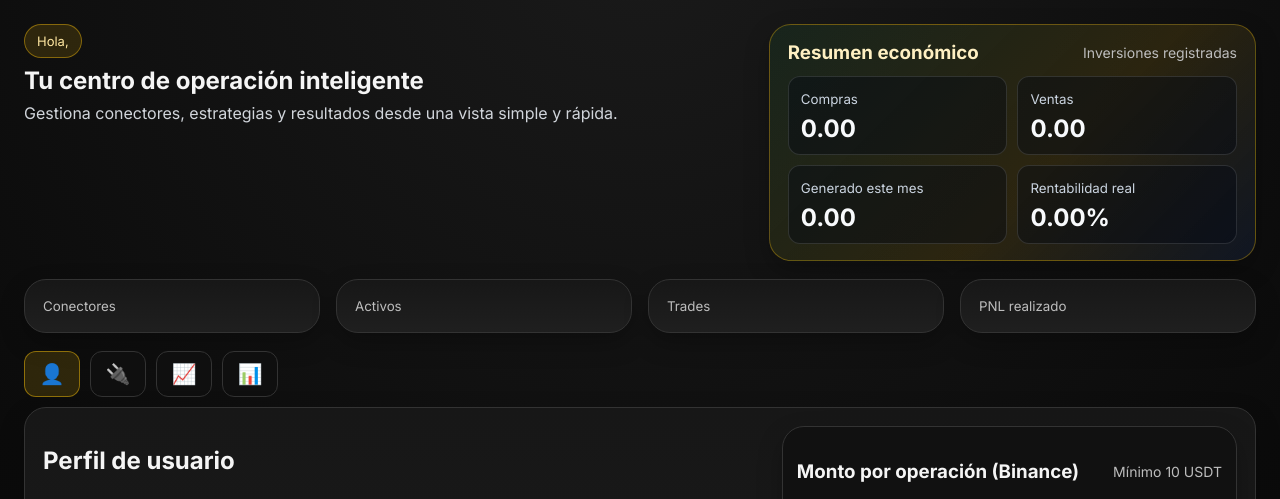
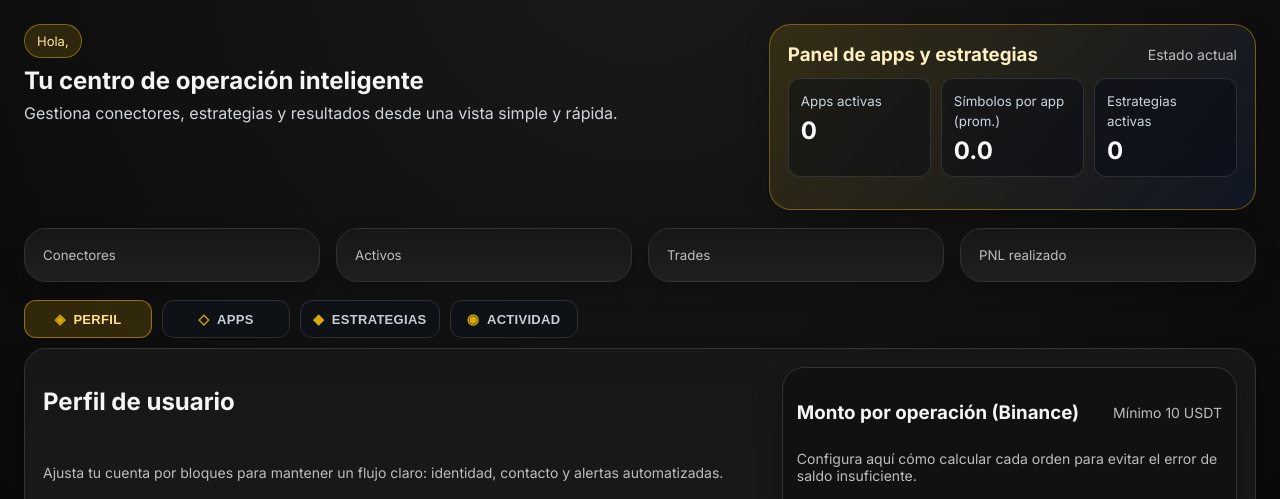
Before and after one commit to davidksinc1986/TradingSaas, a FastAPI app: template app/templates/dashboard.html in a window 1280 px wide. Shown: the part 77-576 px from the top of the page. Run offline with FastAPI, Linux system fonts and the light colour scheme; the template is opened without the code that fills it, so the values that code supplies are empty.

Commit message:
Improve dashboard UX layout and simplify strategy flow

```diff
--- a/app/static/styles.css
+++ b/app/static/styles.css
@@ -101,20 +101,29 @@ select[multiple]{min-height:120px}
 .dashboard-header-grid{display:grid;grid-template-columns:1.2fr .8fr;gap:14px;align-items:stretch;margin-bottom:10px}
 .dashboard-header-grid h1{margin:8px 0 8px}
 .dashboard-header-grid p{margin:0;color:#d1d5db}
-.economic-summary{padding:16px 18px;display:grid;gap:12px;background:linear-gradient(135deg,rgba(34,197,94,.08),rgba(240,185,11,.12) 58%,rgba(17,24,39,.85));border-color:rgba(240,185,11,.35)}
+.economic-summary{padding:18px;display:grid;gap:12px;background:linear-gradient(130deg,rgba(240,185,11,.14),rgba(17,24,39,.9));border-color:rgba(240,185,11,.4)}
 .economic-summary h3{margin:0;color:#fff0c2}
 .economic-grid{display:grid;grid-template-columns:1fr 1fr;gap:10px}
+.economic-grid-compact{grid-template-columns:repeat(3,1fr)}
 .economic-item{padding:11px 12px;border:1px solid rgba(255,255,255,.12);border-radius:12px;background:rgba(5,10,20,.45)}
 .economic-item small{color:#cbd5e1}
 .economic-item strong{display:block;margin-top:6px;font-size:24px;color:#f8fafc}
-.economic-item-wide{grid-column:1/-1}
-.economic-item-wide strong{color:#86efac}
+.strategy-performance-list{display:grid;gap:8px;margin-top:2px}
+.strategy-performance-item{display:flex;justify-content:space-between;align-items:center;gap:10px;padding:10px;border:1px solid rgba(255,255,255,.1);border-radius:12px;background:#0f1319}
+.strategy-performance-metric{display:grid;justify-items:end;gap:5px;min-width:120px}
+.strategy-performance-bar{width:120px;height:6px;border-radius:999px;background:rgba(255,255,255,.08);overflow:hidden}
+.strategy-performance-bar span{display:block;height:100%}
+.strategy-performance-bar .is-up{background:linear-gradient(90deg,#16a34a,#86efac)}
+.strategy-performance-bar .is-down{background:linear-gradient(90deg,#f87171,#ef4444)}
 
 .tabs{display:flex;gap:10px;margin:16px 0 10px;flex-wrap:wrap}
-.tab-btn{border:1px solid var(--line);background:#0f0f0f;color:var(--muted);padding:10px 14px;border-radius:12px;cursor:pointer;font-weight:700}
-.tab-btn.active{background:rgba(240,185,11,.15);border-color:rgba(240,185,11,.5);color:#ffe08a}
+.tab-btn{border:1px solid #2f2f2f;background:#0e1116;color:#c8ced8;padding:10px 14px;border-radius:12px;cursor:pointer;font-weight:700;display:inline-flex;align-items:center;gap:8px}
+.tab-btn.active{background:rgba(240,185,11,.16);border-color:rgba(240,185,11,.52);color:#ffe08a}
+.tab-glyph{font-size:14px;opacity:.9;color:#f0b90b}
+.tab-label{font-size:13px;letter-spacing:.3px;text-transform:uppercase}
 .tab-panel{display:none}
 .tab-panel.active{display:block}
+#run-feedback{margin-top:4px}
 .strategy-card{cursor:pointer;text-align:left;transition:all .2s ease;color:#f8fafc;background:linear-gradient(135deg,rgba(240,185,11,.16),rgba(17,24,39,.9));border:1px solid rgba(240,185,11,.35);display:grid;gap:8px}
 .strategy-card strong{font-size:28px;line-height:1.25;color:#fff0c2;font-weight:800;display:block}
 .strategy-card .hint{font-size:22px;line-height:1.45;color:#d1d5db}
@@ -172,6 +181,7 @@ select[multiple]{min-height:120px}
   .term-box{position:static}
   .plan-grid{grid-template-columns:1fr}
   .dashboard-header-grid{grid-template-columns:1fr}
+  .economic-grid-compact{grid-template-columns:1fr}
 }
 
 
@@ -229,13 +239,13 @@ select[multiple]{min-height:120px}
 }
 
 
-.tab-icon-btn{font-size:20px;min-width:56px;text-align:center;padding:10px 12px}
+.tab-icon-btn{font-size:15px;min-width:128px;justify-content:center;padding:10px 12px}
 
 @media (max-width:680px){
   .page{padding:14px}
   .card{padding:14px;border-radius:16px}
   .tabs{gap:8px;overflow:auto;padding-bottom:4px}
-  .tab-icon-btn{font-size:18px;min-width:48px;padding:8px 10px}
+  .tab-icon-btn{font-size:14px;min-width:110px;padding:8px 10px}
   .row-between{align-items:flex-start}
   .strategy-card strong{font-size:19px}
   .strategy-card .hint{font-size:14px}
--- a/app/templates/dashboard.html
+++ b/app/templates/dashboard.html
@@ -8,27 +8,24 @@
   </div>
   <aside class="card economic-summary" id="economic-summary">
     <div class="row-between">
-      <h3>Resumen económico</h3>
-      <small class="hint">Inversiones registradas</small>
+      <h3>Panel de apps y estrategias</h3>
+      <small class="hint">Estado actual</small>
     </div>
-    <div class="economic-grid">
+    <div class="economic-grid economic-grid-compact">
       <div class="economic-item">
-        <small>Compras</small>
-        <strong id="eco-buy">0.00</strong>
+        <small>Apps activas</small>
+        <strong id="eco-active-apps">0</strong>
       </div>
       <div class="economic-item">
-        <small>Ventas</small>
-        <strong id="eco-sell">0.00</strong>
+        <small>Símbolos por app (prom.)</small>
+        <strong id="eco-symbols-per-app">0.0</strong>
       </div>
       <div class="economic-item">
-        <small>Generado este mes</small>
-        <strong id="eco-monthly-pnl">0.00</strong>
-      </div>
-      <div class="economic-item">
-        <small>Rentabilidad real</small>
-        <strong id="eco-real-pnl-percent">0.00%</strong>
+        <small>Estrategias activas</small>
+        <strong id="eco-active-strategies">0</strong>
       </div>
     </div>
+    <div id="strategy-performance-list" class="strategy-performance-list"></div>
   </aside>
 </section>
 
@@ -40,10 +37,10 @@
 </section>
 
 <section class="tabs" id="dashboard-tabs">
-  <button class="tab-btn active tab-icon-btn" type="button" data-tab="profile" title="Perfil" aria-label="Perfil">👤</button>
-  <button class="tab-btn tab-icon-btn" type="button" data-tab="connectors" title="Conectores" aria-label="Conectores">🔌</button>
-  <button class="tab-btn tab-icon-btn" type="button" data-tab="strategies" title="Estrategias" aria-label="Estrategias">📈</button>
-  <button class="tab-btn tab-icon-btn" type="button" data-tab="activity" title="Actividad" aria-label="Actividad">📊</button>
+  <button class="tab-btn active tab-icon-btn" type="button" data-tab="profile" title="Perfil" aria-label="Perfil"><span class="tab-glyph">◈</span><span class="tab-label">Perfil</span></button>
+  <button class="tab-btn tab-icon-btn" type="button" data-tab="connectors" title="Conectores" aria-label="Conectores"><span class="tab-glyph">◇</span><span class="tab-label">Apps</span></button>
+  <button class="tab-btn tab-icon-btn" type="button" data-tab="strategies" title="Estrategias" aria-label="Estrategias"><span class="tab-glyph">◆</span><span class="tab-label">Estrategias</span></button>
+  <button class="tab-btn tab-icon-btn" type="button" data-tab="activity" title="Actividad" aria-label="Actividad"><span class="tab-glyph">◉</span><span class="tab-label">Actividad</span></button>
 </section>
 
 <section id="tab-profile" class="tab-panel active">
@@ -183,8 +180,8 @@
         </label>
         <label class="checkbox"><input name="use_live_if_available" type="checkbox"> Intentar live si el conector está en live</label>
         <div class="row-wrap"><button class="btn primary" type="submit">Ejecutar</button><button class="btn" type="button" id="activate-bot-btn">Activar bot 24/7</button></div>
+        <div id="run-feedback" class="status-msg" hidden></div>
       </form>
-      <pre id="run-output" class="prebox"></pre>
     </div>
 
     <div class="stack" style="gap:14px;">
@@ -218,30 +215,6 @@
           </table>
         </div>
       </section>
-
-
-      <section class="card" style="margin-top:14px;">
-        <div class="row-between">
-          <h2>Filtros mínimos por moneda (Binance/Bybit/OKX)</h2>
-          <button class="btn" id="refresh-symbol-rules-btn" type="button">Validar mínimos</button>
-        </div>
-        <small class="hint">Consulta min notional, min quantity y min price para evitar errores de Binance como <code>1013 FILTER_FAILURE_NOTIONAL</code>.</small>
-        <div class="table-wrap" style="margin-top:10px;">
-          <table id="symbol-rules-table">
-            <thead>
-              <tr>
-                <th>Símbolo</th>
-                <th>Disponible</th>
-                <th>Min qty</th>
-                <th>Min notional</th>
-                <th>Min price</th>
-              </tr>
-            </thead>
-            <tbody></tbody>
-          </table>
-        </div>
-      </section>
-
       <div class="card">
       <div class="row-between">
         <h2>Estrategias disponibles</h2>
@@ -249,25 +222,61 @@
       </div>
       <div id="strategy-library" class="stack"></div>
       </div>
+
+      <section class="card">
+        <div class="row-between">
+          <h2>Bots activos (24/7)</h2>
+          <button class="btn" type="button" id="refresh-bot-sessions-btn">Actualizar bots</button>
+        </div>
+        <small class="hint">Muestra estrategias realmente en ejecución continua por conector, símbolo y capital asignado por operación.</small>
+        <div class="table-wrap" style="margin-top:10px;">
+          <table id="bot-sessions-table">
+            <thead>
+              <tr>
+                <th>Conector</th>
+                <th>Plataforma</th>
+                <th>Símbolos</th>
+                <th>Estrategia</th>
+                <th>Capital/op</th>
+                <th>Frecuencia</th>
+                <th>Estado</th>
+                <th>Última corrida</th>
+                <th>Acciones</th>
+              </tr>
+            </thead>
+            <tbody></tbody>
+          </table>
+        </div>
+      </section>
     </div>
   </div>
 </section>
 
 <section id="tab-activity" class="tab-panel">
-  <div class="grid-2">
-    <div class="card">
-      <h2>PNL por plataforma</h2>
-      <canvas id="pnl-platform-chart" height="220"></canvas>
+  <section class="card">
+    <div class="row-between">
+      <h2>Logs de ejecución (5m / 1h)</h2>
+      <button class="btn" type="button" id="refresh-execution-logs-btn">Actualizar logs</button>
     </div>
-    <div class="card">
-      <h2>Distribución por resultado</h2>
-      <canvas id="win-loss-chart" height="220"></canvas>
+    <small class="hint">Muestra la última vela capturada, decisión (sin acción / compra / venta) y estado de ejecución para validar conexión con Binance u otros conectores.</small>
+    <small class="hint" id="execution-logs-refresh-meta">Auto-refresh cada 5 minutos · Mostrando últimos 50 logs.</small>
+    <div class="table-wrap" style="margin-top:10px;">
+      <table id="execution-logs-table">
+        <thead>
+          <tr>
+            <th>Fecha</th>
+            <th>Símbolo</th>
+            <th>Timeframe</th>
+            <th>Señal</th>
+            <th>Decisión</th>
+            <th>Estado</th>
+            <th>Prob ML</th>
+            <th>Vela</th>
+          </tr>
+        </thead>
+        <tbody></tbody>
+      </table>
     </div>
-  </div>
-
-  <section class="card">
-    <h2>Evolución acumulada del PNL</h2>
-    <canvas id="pnl-cumulative-chart" height="120"></canvas>
   </section>
 
   <section class="card">
@@ -310,62 +319,19 @@
   </section>
 
 
-
   <section class="card">
-    <div class="row-between">
-      <h2>Bots activos (24/7)</h2>
-      <button class="btn" type="button" id="refresh-bot-sessions-btn">Actualizar bots</button>
+    <div class="grid-2">
+      <div>
+        <h2>PNL por plataforma</h2>
+        <canvas id="pnl-platform-chart" height="220"></canvas>
+      </div>
+      <div>
+        <h2>Distribución por resultado</h2>
+        <canvas id="win-loss-chart" height="220"></canvas>
+      </div>
     </div>
-    <small class="hint">Muestra estrategias realmente en ejecución continua por conector, símbolo y capital asignado por operación.</small>
-    <div class="table-wrap" style="margin-top:10px;">
-      <table id="bot-sessions-table">
-        <thead>
-          <tr>
-            <th>Conector</th>
-            <th>Plataforma</th>
-            <th>Símbolos</th>
-            <th>Estrategia</th>
-            <th>Capital/op</th>
-            <th>Frecuencia</th>
-            <th>Estado</th>
-            <th>Última corrida</th>
-            <th>Acciones</th>
-          </tr>
-        </thead>
-        <tbody></tbody>
-      </table>
-    </div>
-  </section>
-
-<section class="card">
-    <div class="row-between">
-      <h2>Logs de ejecución (5m / 1h)</h2>
-      <button class="btn" type="button" id="refresh-execution-logs-btn">Actualizar logs</button>
-    </div>
-    <small class="hint">Muestra la última vela capturada, decisión (sin acción / compra / venta) y estado de ejecución para validar conexión con Binance u otros conectores.</small>
-    <small class="hint" id="execution-logs-refresh-meta">Auto-refresh cada 5 minutos · Mostrando últimos 50 logs.</small>
-    <div class="table-wrap" style="margin-top:10px;">
-      <table id="execution-logs-table">
-        <thead>
-          <tr>
-            <th>Fecha</th>
-            <th>Símbolo</th>
-            <th>Timeframe</th>
-            <th>Señal</th>
-            <th>Decisión</th>
-            <th>Estado</th>
-            <th>Prob ML</th>
-            <th>Vela</th>
-          </tr>
-        </thead>
-        <tbody></tbody>
-      </table>
-    </div>
-  </section>
-
-  <section class="card">
-    <h2>Distribución por plataforma</h2>
-    <canvas id="platform-chart" height="220"></canvas>
+    <h2>Evolución acumulada del PNL</h2>
+    <canvas id="pnl-cumulative-chart" height="120"></canvas>
   </section>
 </section>
 
```
Also changed, not shown: app/static/dashboard.js.
